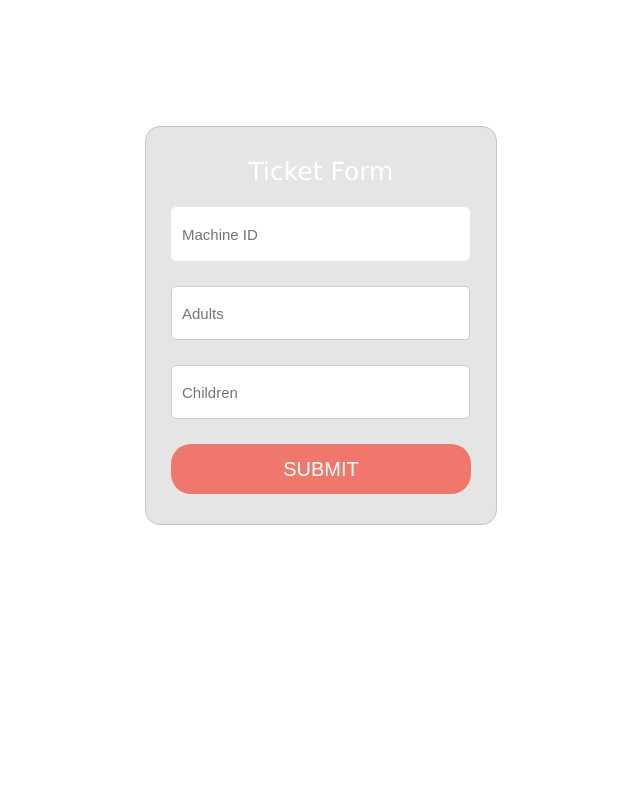
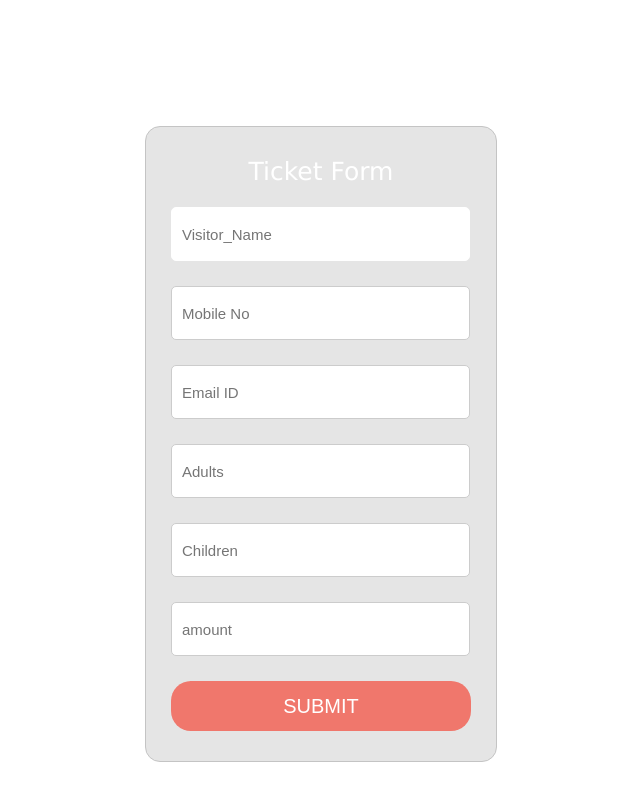
Before and after one commit to thundersoft-india/automated-ticketing-system, a Flask app: template Main-server/templates/VisitorDetails.html in a window 1280 px wide. Shown: the whole page, without its empty margins (319-959 px from the left). Before the commit the page ends 525 px from the top, so only its background shows below. Run offline with Flask 2, Linux system fonts and the light colour scheme; the template is opened without the code that fills it, so the values that code supplies are empty; some libraries are stand-ins or nearby versions.

Commit message:
Add files via upload

```diff
--- a/Main-server/templates/VisitorDetails.html
+++ b/Main-server/templates/VisitorDetails.html
@@ -136,11 +136,17 @@ body {
 <form class="login" action = "getQR" method = "post">
     <h1 class="login-title">Ticket Form</h1>
     <!--<label for="mid">Machine ID:</label>-->
-    <input type="text" name="mid" class="login-input" placeholder="Machine ID" autofocus><br>
+    <input type="text" name="mid" class="login-input" placeholder="Visitor_Name" autofocus><br>
+    <!--<label for="mid">Mobile No:</label>-->
+    <input type="number" name="mobile no" class="login-input" placeholder="Mobile No"  min="0" autofocus><br>
+    <!--<label for="mid">Email ID:</label>-->
+    <input type="text" name="email id" class="login-input" placeholder="Email ID" autofocus><br>
     <!--<label for="adult">No of Adults:</label>-->
-    <input type="number" name="adult" class="login-input" placeholder="Adults" ondrop="return false;"><br>
+    <input type="number" name="adult" class="login-input" placeholder="Adults" min="1" ><br>
     <!--<label for="child">No of Children:</label>-->
-	<input type="number" name="child" class="login-input" placeholder="Children" ondrop="return false;"><br>
+	<input type="number" name="child" class="login-input" placeholder="Children" min="1" ><br>
+    <!--<label for="mid">Amount:</label>-->
+    <input type="text" name="amount" class="login-input" placeholder="amount" autofocus><br>
     <input type="submit" value="SUBMIT" class="login-button">
 
  </form>
```
